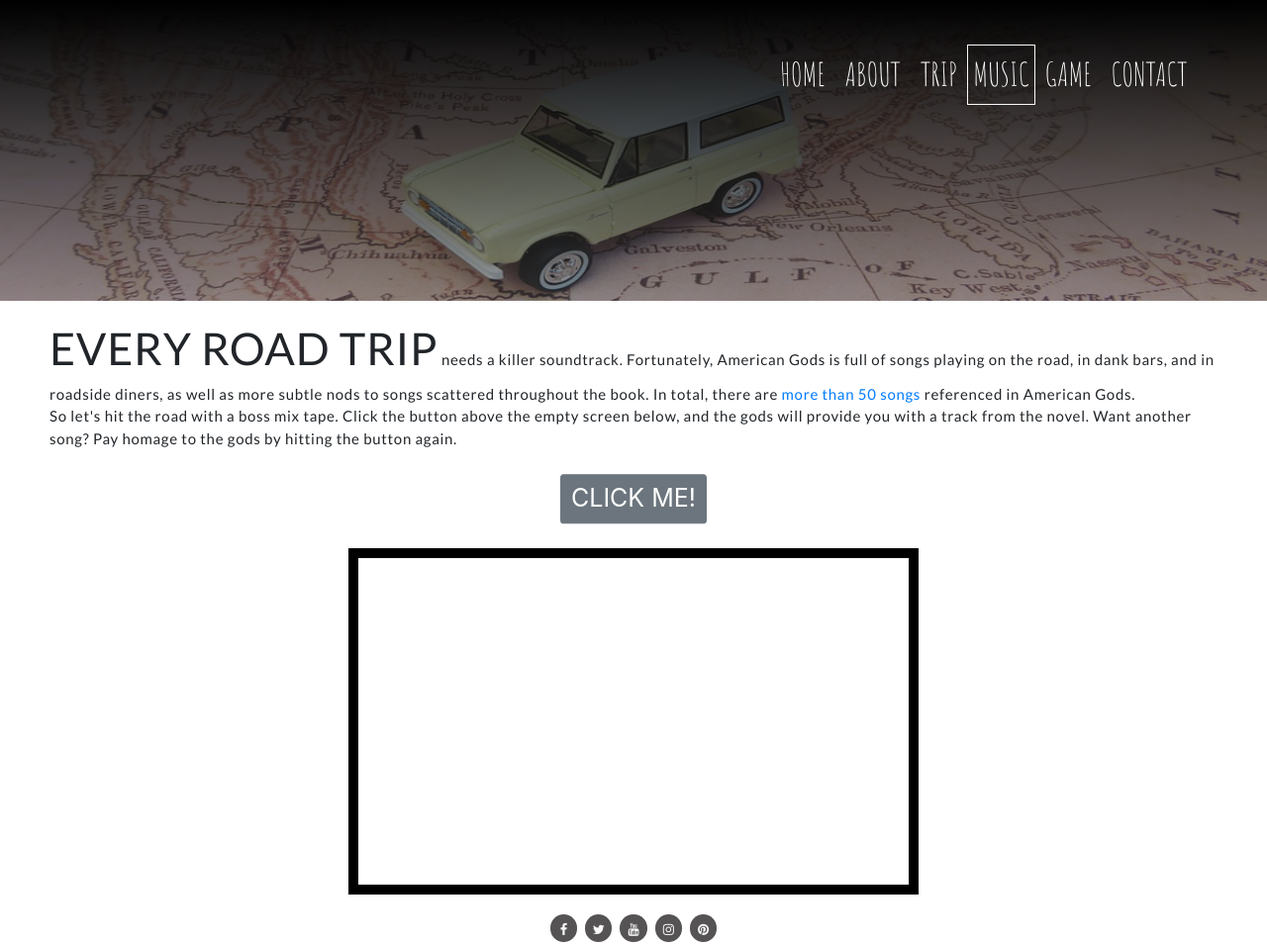
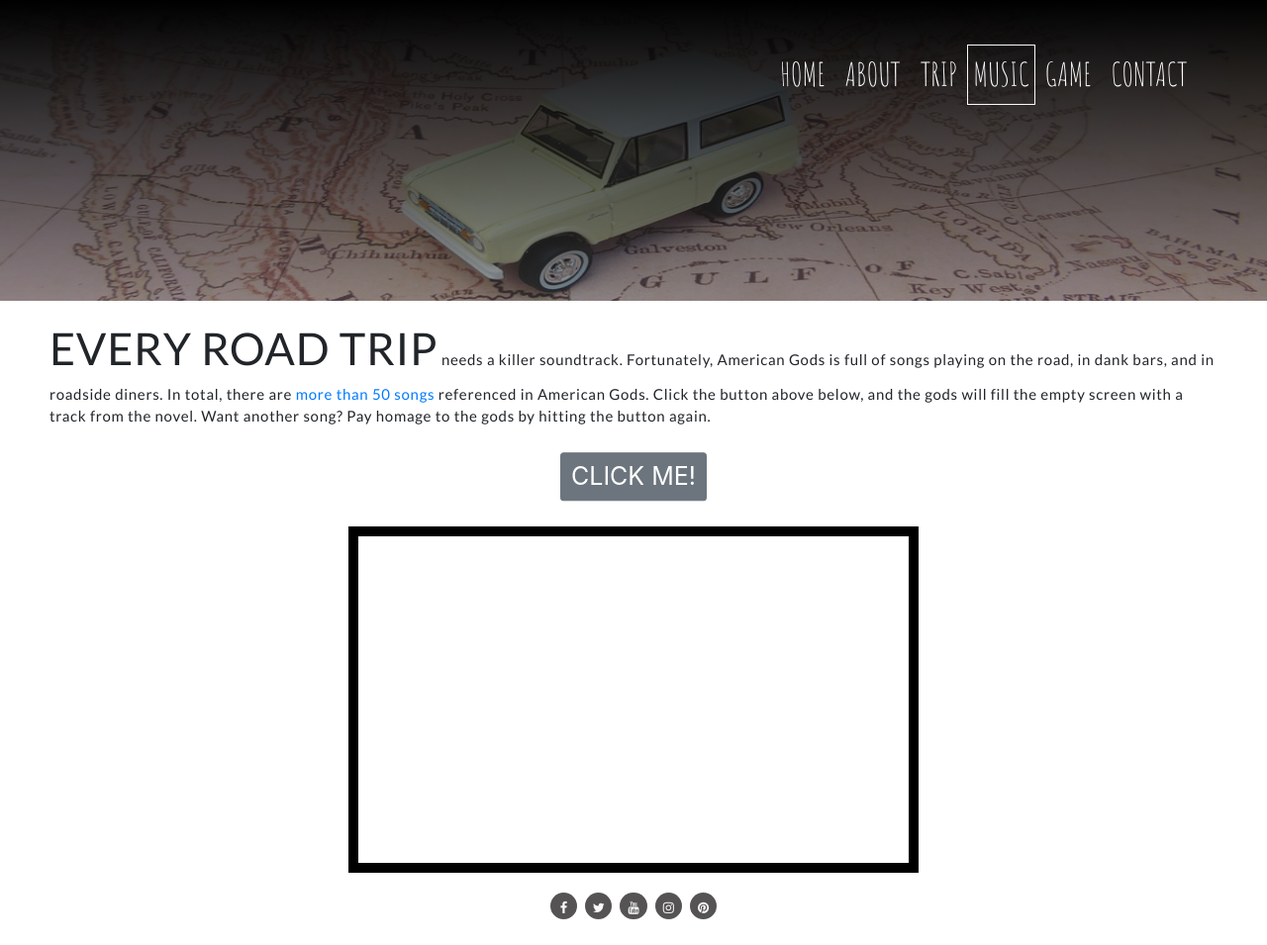
Before and after one commit to Code-Institute-Submissions/RossClarkScotland-Milestone2, a plain HTML site: page music.html in a window 1280 px wide. Shown: the whole page at 99% size. Drawn offline with nearby package versions, Linux system fonts and the light colour scheme.

Commit message:
Streamlined introductory text on Music page

```diff
--- a/music.html
+++ b/music.html
@@ -27,11 +27,9 @@
     <div>
         <p class="about-text"><span id="page-intro">Every road trip</span> needs a killer soundtrack.
         Fortunately, American Gods is full of songs playing on the road, in dank bars, and in roadside
-        diners, as well as more subtle nods to songs scattered throughout the book. In total,
+        diners. In total,
         there are <a href="https://www.tor.com/2017/04/27/every-song-mentioned-in-neil-gaimans-american-gods-plus-a-few-bonus-tracks/" target="_blank">more than 50 songs</a>
-        referenced in American Gods.</p>
-        <p class="about-text">So let's hit the road with a boss mix tape. Click the button above
-        the empty screen below, and the gods will provide you with a track from
+        referenced in American Gods. Click the button above below, and the gods will fill the empty screen with a track from
         the novel. Want another song? Pay homage to the gods by hitting the button again.</p>
     </div>
     <div class="button-container">
```
